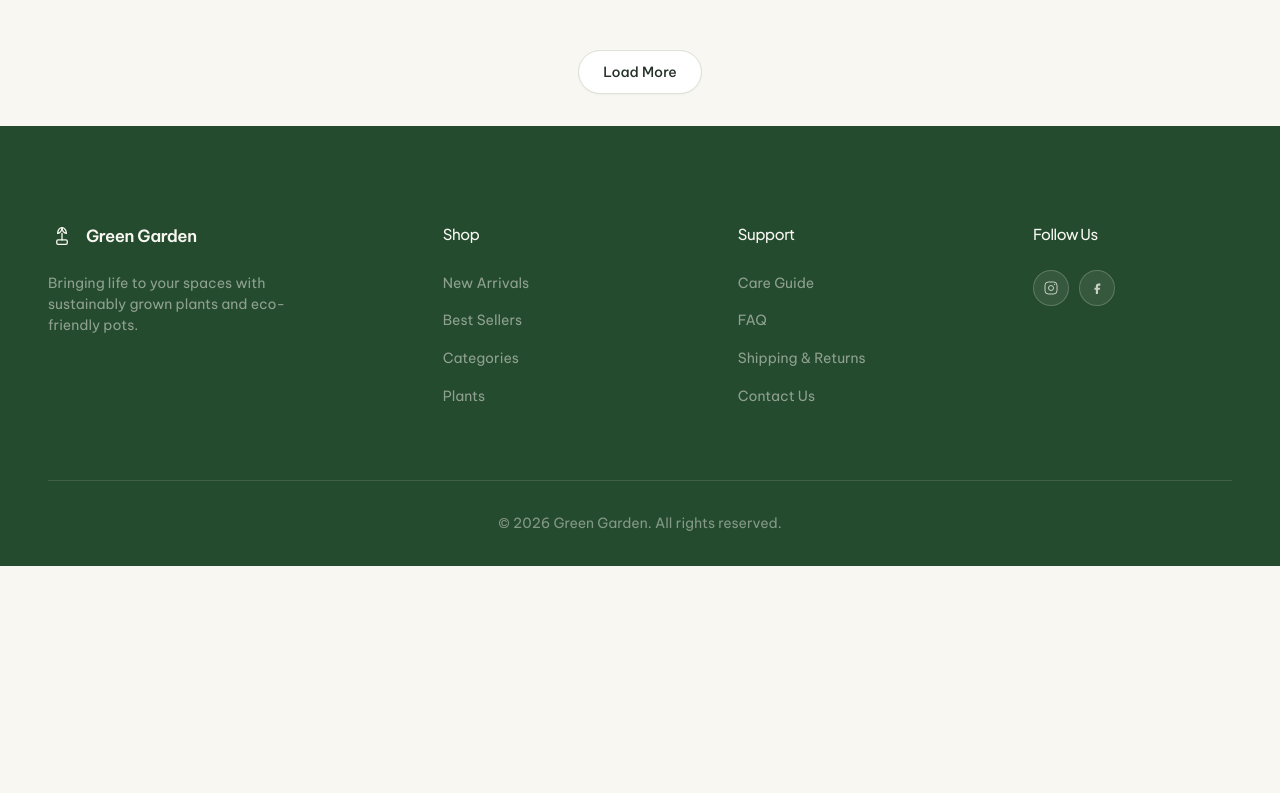
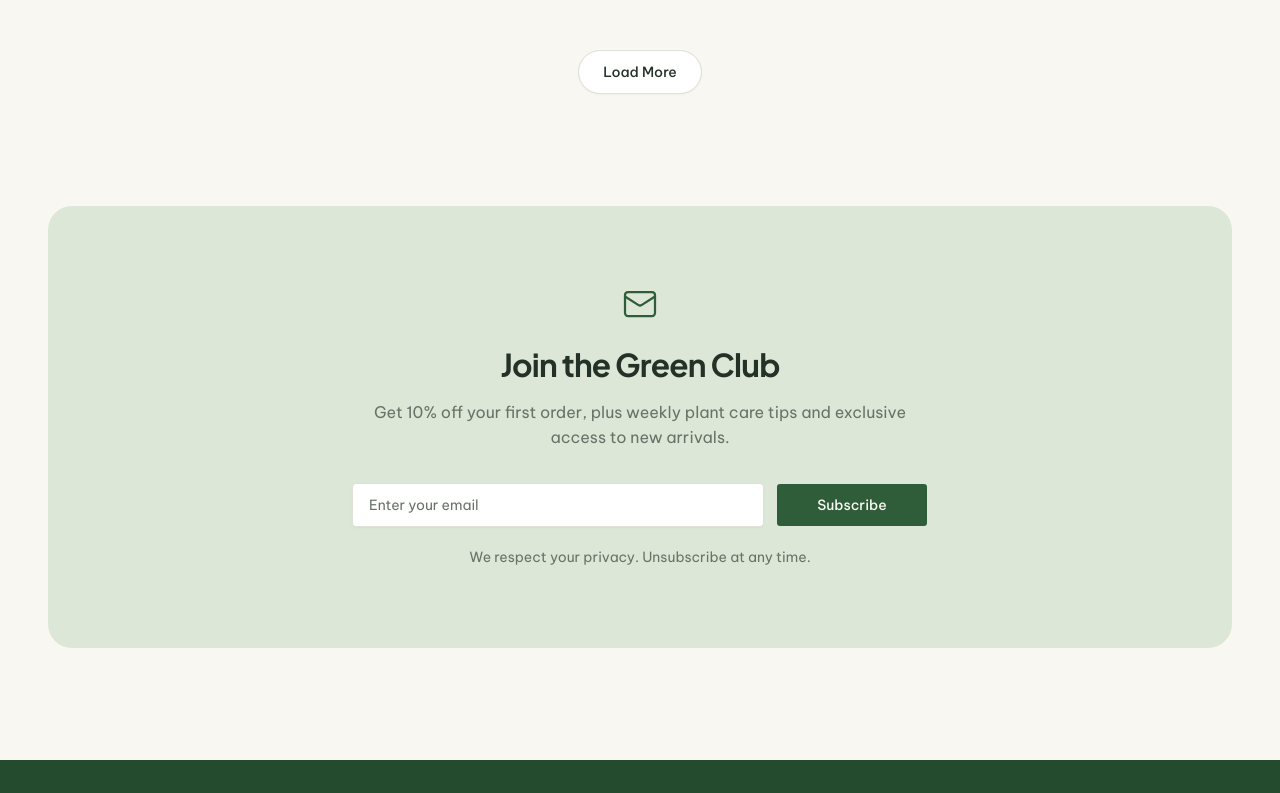
Before and after one commit to danielnguyen5070/green-garden, a Next.js app: page /en in a window 1280 px wide. Shown: the part 2027-2820 px from the top of the page. Before the commit the page ends 2593 px from the top, so only its background shows below. Built offline with nearby package versions, Linux system fonts and the light colour scheme.

Commit message:
Add Green Club newsletter CTA to the storefront homepage.

```diff
--- a/app/[locale]/(store)/page.tsx
+++ b/app/[locale]/(store)/page.tsx
@@ -1,4 +1,5 @@
 import { Hero } from "@/components/home/hero";
+import { NewsletterSection } from "@/components/home/newsletter-section";
 import { PlantList } from "@/components/plant/plant-list";
 import {
   getPlantCategories,
@@ -15,6 +16,7 @@ export default async function HomePage() {
     <>
       <Hero />
       <PlantList plants={plants} categories={categories} />
+      <NewsletterSection />
     </>
   );
 }
--- /dev/null
+++ b/components/home/newsletter-section.tsx
@@ -0,0 +1,128 @@
+"use client";
+
+import { FormEvent, useId, useState } from "react";
+import { useTranslations } from "next-intl";
+import { MailIcon } from "lucide-react";
+import { Button } from "@/components/ui/button";
+import { Input } from "@/components/ui/input";
+import { Container } from "@/components/layout/container";
+import { cn } from "@/lib/utils";
+
+const EMAIL_PATTERN = /^[^\s@]+@[^\s@]+\.[^\s@]+$/;
+
+function NewsletterSection({ className }: { className?: string }) {
+  const t = useTranslations("home.newsletter");
+  const emailId = useId();
+  const errorId = useId();
+  const successId = useId();
+  const [email, setEmail] = useState("");
+  const [error, setError] = useState<string | null>(null);
+  const [submitted, setSubmitted] = useState(false);
+
+  function handleSubmit(event: FormEvent<HTMLFormElement>) {
+    event.preventDefault();
+
+    const value = email.trim();
+
+    if (!value || !EMAIL_PATTERN.test(value)) {
+      setError(t("invalidEmail"));
+      setSubmitted(false);
+      return;
+    }
+
+    setError(null);
+    setSubmitted(true);
+    setEmail("");
+  }
+
+  return (
+    <section
+      data-slot="home-newsletter"
+      aria-labelledby="home-newsletter-heading"
+      className={cn("bg-background pt-6 pb-12 md:pt-8 md:pb-16 lg:pt-20 lg:pb-28", className)}
+    >
+      <Container>
+        <div className="rounded-xl bg-secondary px-6 py-12 text-center md:rounded-2xl md:px-10 md:py-16 lg:px-16 lg:py-20">
+          <MailIcon
+            aria-hidden="true"
+            className="mx-auto size-8 stroke-[1.5] text-primary md:size-9"
+          />
+
+          <h2
+            id="home-newsletter-heading"
+            className="mt-5 font-heading text-h3 font-bold tracking-tight text-foreground md:mt-6 md:text-[clamp(1.85rem,1.6rem+0.8vw,2.35rem)]"
+          >
+            {t("title")}
+          </h2>
+
+          <div className="mx-auto mt-3 w-full max-w-xl md:mt-4">
+            <p className="font-sans text-body text-muted-foreground">
+              {t("description")}
+            </p>
+
+            {submitted ? (
+              <p
+                id={successId}
+                role="status"
+                aria-live="polite"
+                className="mt-8 font-sans text-body font-medium text-primary"
+              >
+                {t("success")}
+              </p>
+            ) : (
+              <form className="mt-8" onSubmit={handleSubmit} noValidate>
+                <div className="flex w-full flex-col gap-3 sm:flex-row sm:items-start">
+                  <div className="min-w-0 w-full sm:flex-1">
+                    <label htmlFor={emailId} className="sr-only">
+                      {t("emailLabel")}
+                    </label>
+                    <Input
+                      id={emailId}
+                      type="email"
+                      name="email"
+                      autoComplete="email"
+                      inputMode="email"
+                      value={email}
+                      onChange={(event) => {
+                        setEmail(event.target.value);
+                        if (error) setError(null);
+                      }}
+                      placeholder={t("emailPlaceholder")}
+                      aria-invalid={error ? true : undefined}
+                      aria-describedby={error ? errorId : undefined}
+                      className="h-11 w-full rounded border-border bg-card px-4 font-sans text-sm shadow-subtle"
+                    />
+                  </div>
+
+                  <Button
+                    type="submit"
+                    size="lg"
+                    className="h-11 w-full shrink-0 rounded px-6 font-sans text-sm sm:w-[9.5rem]"
+                  >
+                    {t("subscribe")}
+                  </Button>
+                </div>
+
+                {error ? (
+                  <p
+                    id={errorId}
+                    role="alert"
+                    className="mt-3 font-sans text-small text-destructive"
+                  >
+                    {error}
+                  </p>
+                ) : null}
+              </form>
+            )}
+
+            <p className="mt-5 font-sans text-small text-muted-foreground">
+              {t("privacy")}
+            </p>
+          </div>
+        </div>
+      </Container>
+    </section>
+  );
+}
+
+export { NewsletterSection };
--- a/messages/en.json
+++ b/messages/en.json
@@ -85,6 +85,16 @@
         "Pet Friendly": "Pet Friendly",
         "Easy Care": "Easy Care"
       }
+    },
+    "newsletter": {
+      "title": "Join the Green Club",
+      "description": "Get 10% off your first order, plus weekly plant care tips and exclusive access to new arrivals.",
+      "emailLabel": "Email address",
+      "emailPlaceholder": "Enter your email",
+      "subscribe": "Subscribe",
+      "privacy": "We respect your privacy. Unsubscribe at any time.",
+      "success": "Thanks for joining the Green Club!",
+      "invalidEmail": "Please enter a valid email address."
     }
   }
 }
--- a/messages/vi.json
+++ b/messages/vi.json
@@ -85,6 +85,16 @@
         "Pet Friendly": "An toàn thú cưng",
         "Easy Care": "Dễ chăm"
       }
+    },
+    "newsletter": {
+      "title": "Tham gia Green Club",
+      "description": "Nhận giảm 10% cho đơn đầu tiên, cùng mẹo chăm cây hàng tuần và quyền ưu tiên với hàng mới.",
+      "emailLabel": "Địa chỉ email",
+      "emailPlaceholder": "Nhập email của bạn",
+      "subscribe": "Đăng ký",
+      "privacy": "Chúng tôi tôn trọng quyền riêng tư của bạn. Hủy đăng ký bất cứ lúc nào.",
+      "success": "Cảm ơn bạn đã tham gia Green Club!",
+      "invalidEmail": "Vui lòng nhập địa chỉ email hợp lệ."
     }
   }
 }
```
